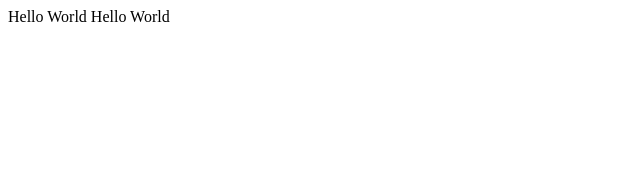
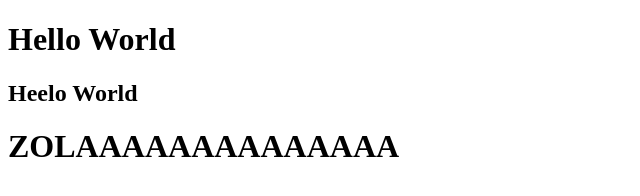
Before and after one commit to zolamendbayar/jan26, a plain HTML site: page index.html in a window 1280 px wide. Shown: the whole page, without its empty margins (0-640 px from the left). Drawn offline with Linux system fonts and the light colour scheme.

Commit message:
Update index.html

```diff
--- a/index.html
+++ b/index.html
@@ -13,7 +13,8 @@
         <link rel="stylesheet" href="">
     </head>
     <body>
-    </h1>Hello World</h1>
-    </h3>Hello World</h3>
+        <h1>Hello World</h1>
+        <h2>Heelo World</h2>
+        <h1>ZOLAAAAAAAAAAAAAA</h1>
     </body>
 </html>
```
